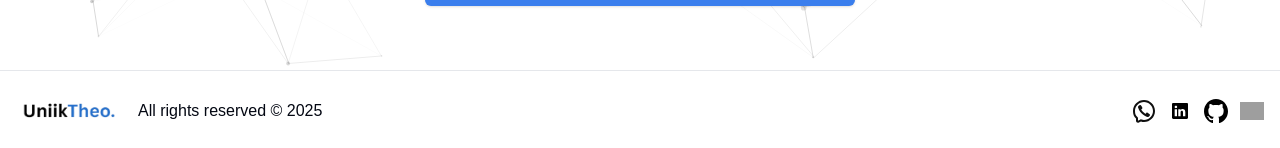
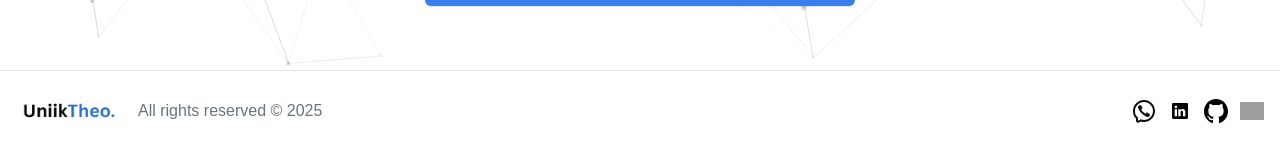
Before and after one commit to uniquetheo/uniiktheo, a Next.js app: page / in a window 1280 px wide. Shown: the part 2518-2666 px from the top of the page. Built offline with nearby package versions, Linux system fonts and the light colour scheme; grey boxes are pictures that could not be loaded.

Commit message:
footer text color

```diff
--- a/components/Footer.jsx
+++ b/components/Footer.jsx
@@ -5,7 +5,7 @@ import Link from "next/link";
 const Footer = () => {
   return (
     <footer className="">
-      <div className="container mx-auto px-4 py-6 border-t">
+      <div className="container mx-auto px-4 py-6 border-t text-muted-foreground">
         <div className="flex justify-between items-center gap-4 flex-wrap ">
           <div className="flex sm:h-8 justify-center items-center gap-4 flex-wrap w-full sm:w-auto">
             <Link
```
